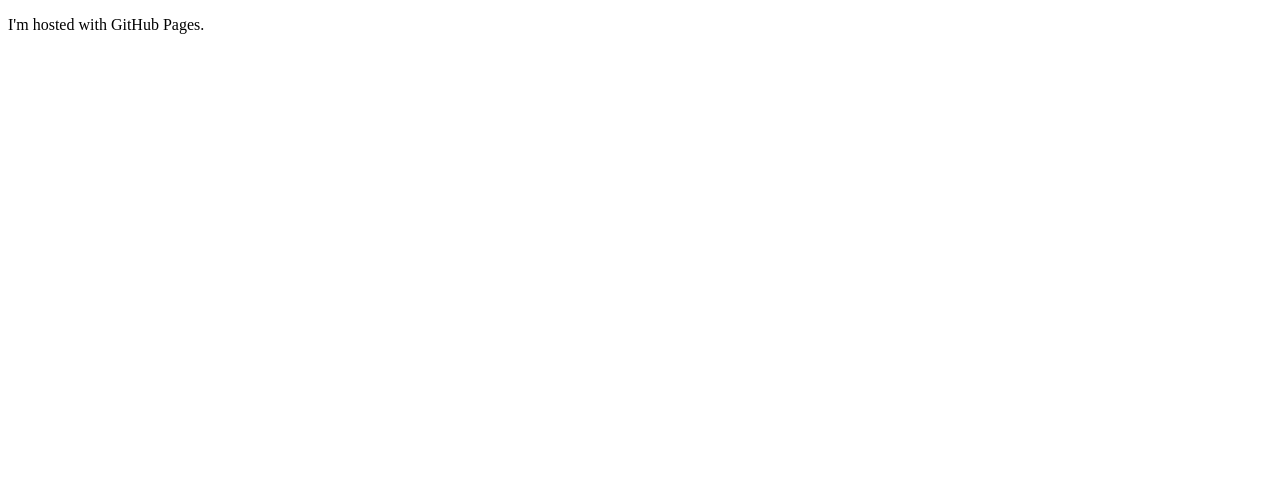
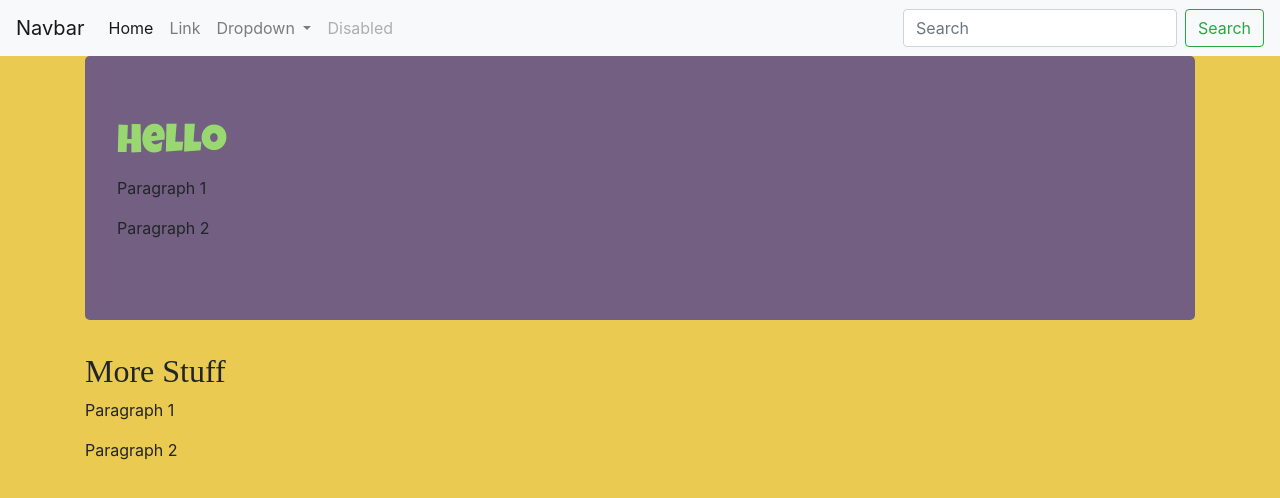
Before and after one commit to okcorral/okcorral.github.io, a plain HTML site: page index.html in a window 1280 px wide. Drawn offline with nearby package versions, Linux system fonts and the light colour scheme.

Commit message:
Update home page

```diff
--- a/index.html
+++ b/index.html
@@ -2,9 +2,71 @@
 <html lang="en">
 <head>
     <meta charset="UTF-8">
-    <title>Tom's New Blog</title>
+    <title>Bootstrap Nav Bar</title>
+
+    <link rel="stylesheet" href="https://stackpath.bootstrapcdn.com/bootstrap/4.1.1/css/bootstrap.min.css" integrity="sha384-WskhaSGFgHYWDcbwN70/dfYBj47jz9qbsMId/iRN3ewGhXQFZCSftd1LZCfmhktB" crossorigin="anonymous">
+
+    <link rel="stylesheet" type="text/css" href="tom.css" />
+    <link href="https://fonts.googleapis.com/css?family=Luckiest+Guy" rel="stylesheet">
+
+    <script src="https://code.jquery.com/jquery-3.3.1.min.js" ></script>
+    <script src="https://cdnjs.cloudflare.com/ajax/libs/popper.js/1.14.3/umd/popper.min.js"></script>
+    <script src="https://stackpath.bootstrapcdn.com/bootstrap/4.1.1/js/bootstrap.min.js" ></script>
+
 </head>
 <body>
-<p>I'm hosted with GitHub Pages.</p>
+
+<nav class="navbar navbar-expand-lg navbar-light bg-light">
+  <a class="navbar-brand" href="#">Navbar</a>
+  <button class="navbar-toggler" type="button" data-toggle="collapse" data-target="#navbarSupportedContent" aria-controls="navbarSupportedContent" aria-expanded="false" aria-label="Toggle navigation">
+    <span class="navbar-toggler-icon"></span>
+  </button>
+
+  <div class="collapse navbar-collapse" id="navbarSupportedContent">
+    <ul class="navbar-nav mr-auto">
+      <li class="nav-item active">
+        <a class="nav-link" href="#">Home <span class="sr-only">(current)</span></a>
+      </li>
+      <li class="nav-item">
+        <a class="nav-link" href="#">Link</a>
+      </li>
+      <li class="nav-item dropdown">
+        <a class="nav-link dropdown-toggle" href="#" id="navbarDropdown" role="button" data-toggle="dropdown" aria-haspopup="true" aria-expanded="false">
+          Dropdown
+        </a>
+        <div class="dropdown-menu" aria-labelledby="navbarDropdown">
+          <a class="dropdown-item" href="#">Action</a>
+          <a class="dropdown-item" href="#">Another action</a>
+          <div class="dropdown-divider"></div>
+          <a class="dropdown-item" href="#">Something else here</a>
+        </div>
+      </li>
+      <li class="nav-item">
+        <a class="nav-link disabled" href="#">Disabled</a>
+      </li>
+    </ul>
+    <form class="form-inline my-2 my-lg-0">
+      <input class="form-control mr-sm-2" type="search" placeholder="Search" aria-label="Search">
+      <button class="btn btn-outline-success my-2 my-sm-0" type="submit">Search</button>
+    </form>
+  </div>
+</nav>
+
+  <div class="container">
+    <div class="jumbotron">
+      <h1>Hello</h1>
+      <p>Paragraph 1</p>
+      <p>Paragraph 2</p>
+    </div>
+
+  </div>
+  <div class="container">
+    <h2>More Stuff</h2>
+    <p>Paragraph 1</p>
+    <p>Paragraph 2</p>
+  </div>
+
+
+
 </body>
 </html>
--- /dev/null
+++ b/tom.css
@@ -0,0 +1,27 @@
+body {
+  background-color: #EACA51;
+}
+
+h1 {
+    font-family: 'Luckiest Guy', cursive;
+}
+h2 {
+    font-family: 'Spectral', serif;
+}
+.jumbotron {
+    background-color: #725F82;
+}
+.jumbotron h1 {
+    color: #99D871;
+}
+.roboto {
+    font-family: 'Roboto Condensed', sans-serif;
+}
+.lucky {
+    font-family: 'Luckiest Guy', cursive;
+    font-size: 24px;
+}
+.luckyR {
+    font-family: 'Luckiest Guy', cursive;
+    font-size: medium;
+}
```
